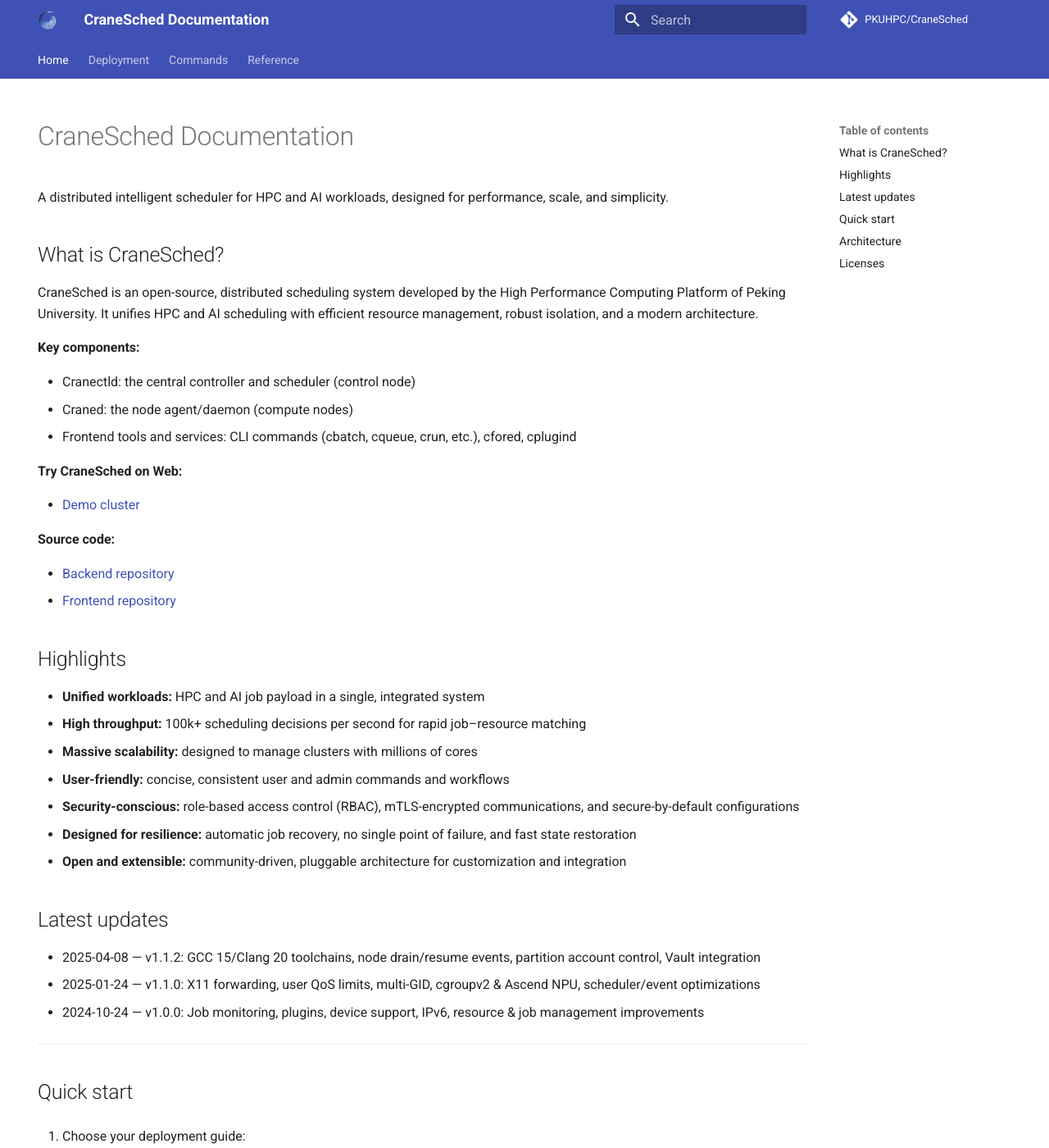
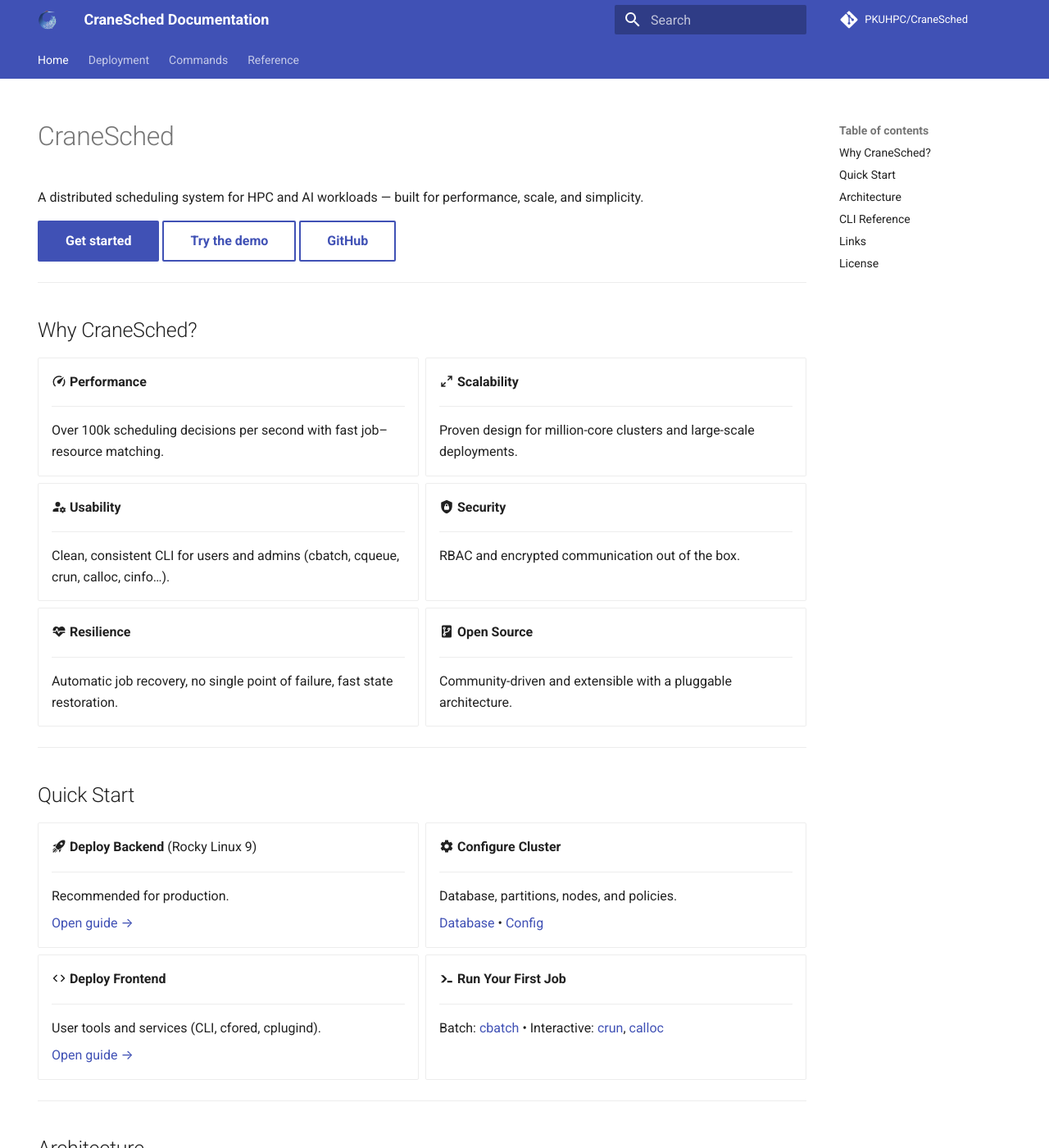
Before and after one commit to PKUHPC/CraneSched, an MkDocs documentation site: the page built from docs/index.md, in a window 1280 px wide and 1400 px high. Shown: the whole window at 82% size. Built offline with MkDocs 1.6.1 and Material for MkDocs 9.7.7, drawn with Linux system fonts in a browser that asks for light colours; comment, search, counter and statistics services are not loaded; some of the changed text lies outside the part shown.

Commit message:
fix: fix README links and GitHub Pages CI (#637)
* fix: fix README links and pages CI

* fix: Fix typos

```diff
--- a/docs/index.md
+++ b/docs/index.md
@@ -3,80 +3,123 @@
   - navigation
 ---
 
-# CraneSched Documentation
+# CraneSched
 
-A distributed intelligent scheduler for HPC and AI workloads, designed for performance, scale, and simplicity.
+<p class="lead">A distributed scheduling system for HPC and AI workloads — built for performance, scale, and simplicity.</p>
 
-## What is CraneSched?
-
-CraneSched is an open-source, distributed scheduling system developed by the High Performance Computing Platform of Peking University. It unifies HPC and AI scheduling with efficient resource management, robust isolation, and a modern architecture.
-
-**Key components:**
-
-- Cranectld: the central controller and scheduler (control node)
-- Craned: the node agent/daemon (compute nodes)
-- Frontend tools and services: CLI commands (cbatch, cqueue, crun, etc.), cfored, cplugind
-
-**Try CraneSched on Web:**
-
-- [Demo cluster](https://hpc.pku.edu.cn/demo/cranesched)
-
-**Source code:**
-
-- [Backend repository](https://github.com/PKUHPC/CraneSched)
-- [Frontend repository](https://github.com/PKUHPC/CraneSched-FrontEnd)
-
-## Highlights
-
-- **Unified workloads:** HPC and AI job payload in a single, integrated system
-- **High throughput:** 100k+ scheduling decisions per second for rapid job–resource matching
-- **Massive scalability:** designed to manage clusters with millions of cores
-- **User-friendly:** concise, consistent user and admin commands and workflows
-- **Security-conscious:** role-based access control (RBAC), mTLS-encrypted communications, and secure-by-default configurations
-- **Designed for resilience:** automatic job recovery, no single point of failure, and fast state restoration
-- **Open and extensible:** community-driven, pluggable architecture for customization and integration
-
-## Latest updates
-
-- 2025-04-08 — v1.1.2: GCC 15/Clang 20 toolchains, node drain/resume events, partition account control, Vault integration
-- 2025-01-24 — v1.1.0: X11 forwarding, user QoS limits, multi-GID, cgroupv2 & Ascend NPU, scheduler/event optimizations
-- 2024-10-24 — v1.0.0: Job monitoring, plugins, device support, IPv6, resource & job management improvements
+[Get started](deployment/index.md){ .md-button .md-button--primary } [Try the demo](https://hpc.pku.edu.cn/demo/cranesched){ .md-button } [GitHub](https://github.com/PKUHPC/CraneSched){ .md-button }
 
 ---
 
-## Quick start
+## Why CraneSched?
 
-1. Choose your deployment guide:
+<div class="grid cards" markdown>
 
-	 - [Backend (Rocky 9, recommended)](<./deployment/backend/Rocky9.md>)
-	 - [Backend (CentOS 7, legacy)](<./deployment/backend/CentOS7.md>)
-	 - [Frontend components](./deployment/frontend/frontend.md)
-	 - [eBPF for GRES on cgroup v2](<./deployment/backend/eBPF.md>)
+- :material-speedometer: **Performance**
 
-2. Install and start services:
+    ---
 
-	 - Start cranectld on control node(s)
-	 - Start craned on all compute nodes
-	 - Deploy optional frontend services where needed (cfored, cplugind)
+    Over 100k scheduling decisions per second with fast job–resource matching.
 
-3. Submit a job
+- :material-arrow-expand: **Scalability**
 
-	 - [Batch jobs](./command/cbatch.md)
-	 - Interactive jobs: [crun](./command/crun.md) and [calloc](./command/calloc.md)
+    ---
+
+    Proven design for million-core clusters and large-scale deployments.
+
+- :material-account-cog: **Usability**
+
+    ---
+
+    Clean, consistent CLI for users and admins (cbatch, cqueue, crun, calloc, cinfo…).
+
+- :material-shield-lock: **Security**
+
+    ---
+
+    RBAC and encrypted communication out of the box.
+
+- :material-heart-pulse: **Resilience**
+
+    ---
+
+    Automatic job recovery, no single point of failure, fast state restoration.
+
+- :material-source-repository: **Open Source**
+
+    ---
+
+    Community-driven and extensible with a pluggable architecture.
+
+</div>
+
+---
+
+## Quick Start
+
+<div class="grid cards" markdown>
+
+- :material-rocket-launch: **Deploy Backend** (Rocky Linux 9)
+
+    ---
+
+    Recommended for production.
+
+    [Open guide →](deployment/backend/Rocky9.md)
+
+- :material-cog: **Configure Cluster**
+
+    ---
+
+    Database, partitions, nodes, and policies.
+
+    [Database](deployment/configuration/database.md) • [Config](deployment/configuration/config.md)
+
+- :material-code-tags: **Deploy Frontend**
+
+    ---
+
+    User tools and services (CLI, cfored, cplugind).
+
+    [Open guide →](deployment/frontend/frontend.md)
+
+- :material-console-line: **Run Your First Job**
+
+    ---
+
+    Batch: [cbatch](command/cbatch.md) • Interactive: [crun](command/crun.md), [calloc](command/calloc.md)
+
+</div>
 
 ---
 
 ## Architecture
 
-![CraneSched architecture](./images/Architecture.png)
+![CraneSched architecture](images/Architecture.png)
 
-CraneSched introduces a Resources Manager abstraction to handle different workload types:
+CraneSched introduces a Resource Manager to support both HPC and AI workloads:
 
-- HPC jobs: Cgroup Manager allocates resources and provides cgroup-based isolation
-- AI jobs: Container Manager leverages Kubernetes for resource allocation and container lifecycle management
+- HPC jobs: the Cgroup Manager allocates resources and provides cgroup-based isolation.
+- AI jobs: the Container Manager uses Kubernetes for resource allocation and container lifecycle management.
 
 ---
 
-## Licenses
+## CLI Reference
 
-CraneSched is dual-licensed under AGPLv3 and a commercial license. See `LICENSE` for details or contact mayinping@pku.edu.cn for commercial licensing.
+- User commands: [cbatch](command/cbatch.md), [cqueue](command/cqueue.md), [crun](command/crun.md), [calloc](command/calloc.md), [cinfo](command/cinfo.md)
+- Admin commands: [cacct](command/cacct.md), [cacctmgr](command/cacctmgr.md), [ceff](command/ceff.md), [ccontrol](command/ccontrol.md), [ccancel](command/ccancel.md)
+- Exit codes: [reference](reference/exit_code.md)
+
+---
+
+## Links
+
+- Demo cluster: <https://hpc.pku.edu.cn/demo/cranesched>
+- Backend: <https://github.com/PKUHPC/CraneSched>
+- Frontend: <https://github.com/PKUHPC/CraneSched-FrontEnd>
+
+---
+
+## License
+
+CraneSched is dual-licensed under AGPLv3 and a commercial license. See `LICENSE` or contact mayinping@pku.edu.cn for commercial licensing.
--- a/mkdocs.yaml
+++ b/mkdocs.yaml
@@ -83,4 +83,4 @@
     - cqueue: command/cqueue.md
     - crun: command/crun.md
   - Reference:
-    - Exit Codes: referrence/exit_code.md
+    - Exit Codes: reference/exit_code.md
```
Also changed, not shown: README.md (+4 -4 lines), README_EN.md (+24 -39 lines), docs/reference/exit_code.md (renamed from docs/referrence/exit_code.md), 2 other files.
